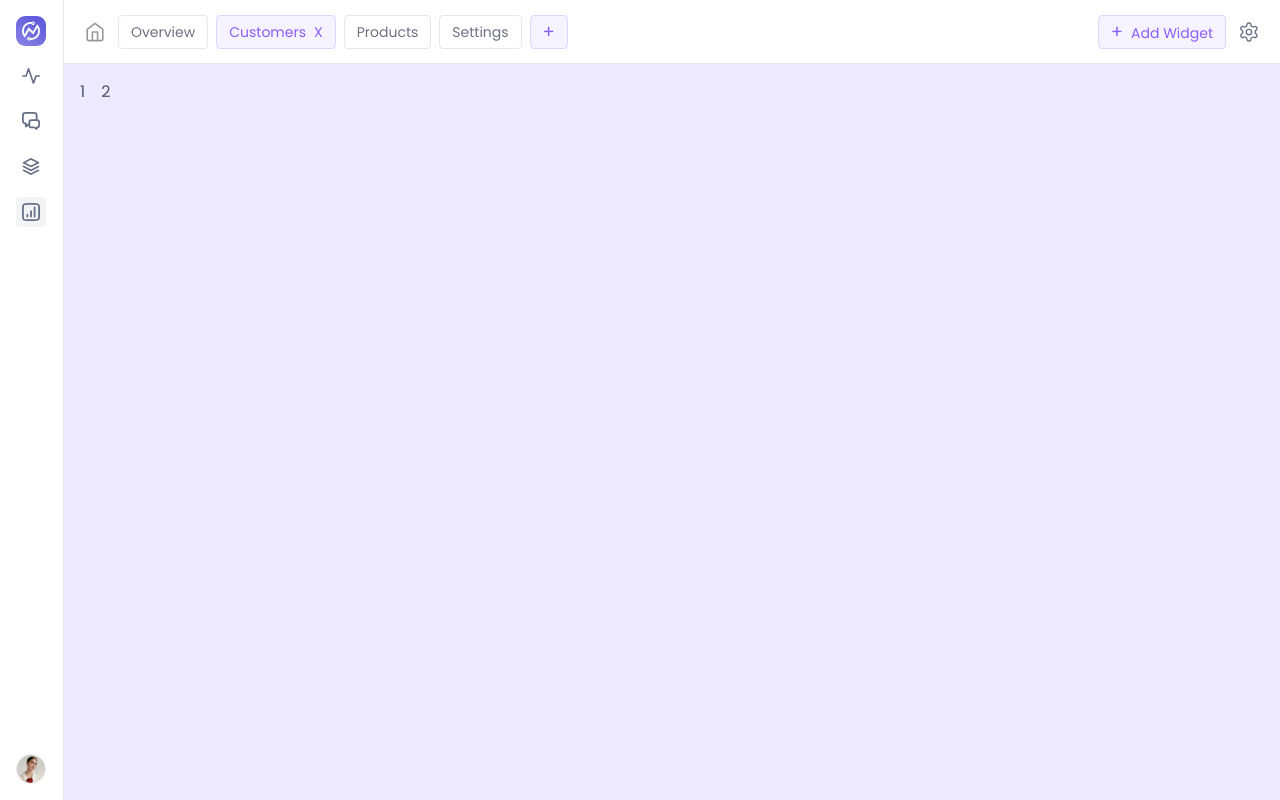
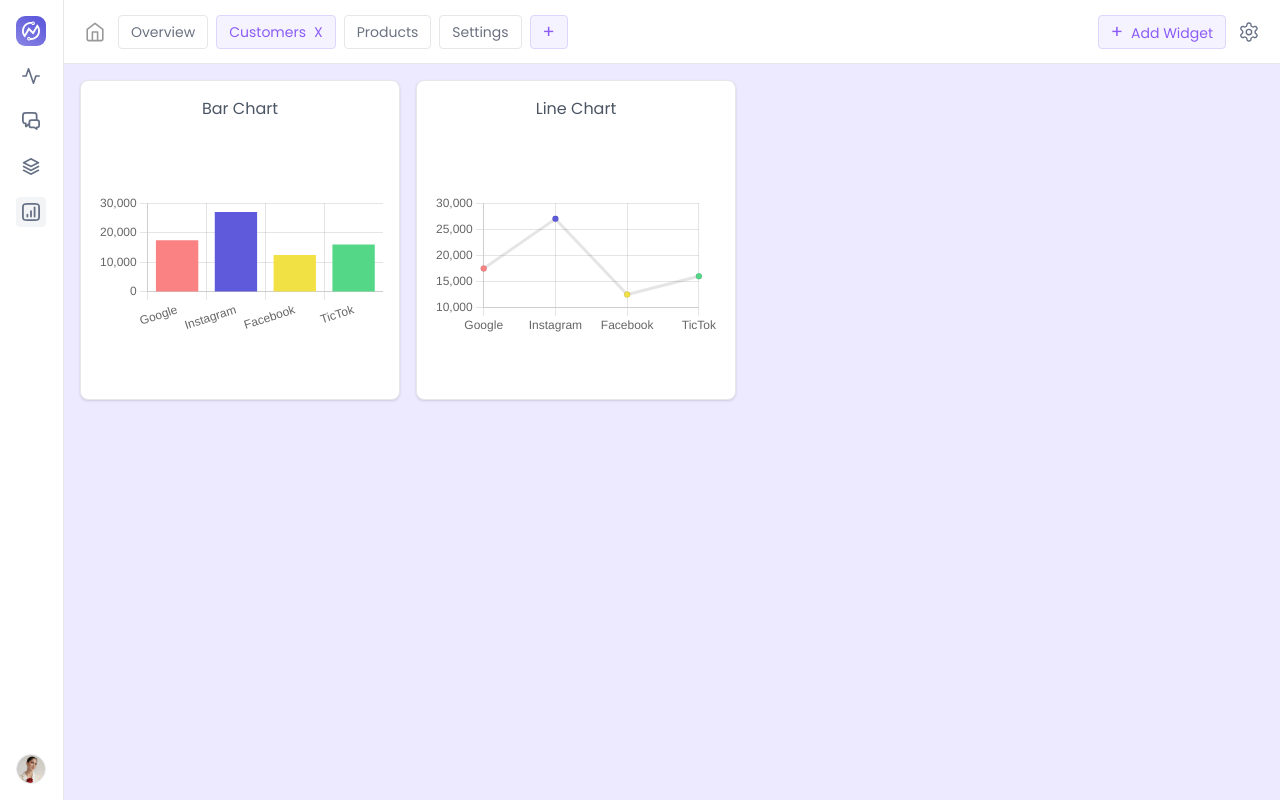
Before and after one commit to SaurabhTiwari4093/crux-assignment-frontend, a React (Create React App) app: page / in a window 1280 px wide. Built offline with nearby package versions, Linux system fonts and the light colour scheme.

Commit message:
Able to add charts

```diff
--- a/src/App.js
+++ b/src/App.js
@@ -6,16 +6,16 @@ import AddWidget from "./components/addWidget";
 
 function App() {
   const [addWidget, setAddWidget] = useState(false);
-  const [widgetList,setWidgetList] = useState([1,2]);
+  const [widgetList, setWidgetList] = useState(["bar", "line"]);
 
   return (
     <div className="text-gray-600 bg-violet-100 h-screen">
       {
-        addWidget ? <AddWidget setAddWidget={setAddWidget} widgetList={widgetList} setWidgetList={setWidgetList}/> : <></>
+        addWidget ? <AddWidget setAddWidget={setAddWidget} widgetList={widgetList} setWidgetList={setWidgetList} /> : <></>
       }
       <Sidebar />
       <Navbar setAddWidget={setAddWidget} />
-      <Home widgetList={widgetList}/>
+      <Home widgetList={widgetList} />
     </div>
   );
 }
--- a/src/Home.js
+++ b/src/Home.js
@@ -1,4 +1,5 @@
-import React from 'react'
+import React from 'react';
+import ChartContainer from './components/chartContainer';
 
 export default function Home({ widgetList }) {
     return (
@@ -6,7 +7,7 @@ export default function Home({ widgetList }) {
             <div className="p-4 flex gap-4 flex-wrap">
                 {widgetList.map((value, key) => (
                     <div key={key}>
-                        {value}
+                        <ChartContainer chartType={value} />
                     </div>
                 ))}
             </div>
--- a/src/components/addWidget.js
+++ b/src/components/addWidget.js
@@ -1,4 +1,4 @@
-import React from 'react';
+import { useState } from 'react';
 import ModelHeader from "../images/model-header.svg";
 import Clock from "../images/clock.svg";
 import Chart1 from "../images/chart1.svg";
@@ -7,14 +7,14 @@ import Chart3 from "../images/chart3.svg";
 import ChartContainer from './chartContainer';
 
 export default function AddWidget({ setAddWidget, widgetList, setWidgetList }) {
+    const [chartType, setChartType] = useState("pie");
 
     const closeAddWidget = () => {
         setAddWidget(false);
     }
 
     const addWidgetToList = () => {
-        const newItem = widgetList.length + 1;
-        setWidgetList([...widgetList, newItem]);
+        setWidgetList([...widgetList, chartType]);
         setAddWidget(false);
     }
 
@@ -32,11 +32,11 @@ export default function AddWidget({ setAddWidget, widgetList, setWidgetList }) {
                             <div className='text-gray-500 text-sm'>Manage the glossary of terms of your Database.</div>
                         </div>
                     </div>
-                    <input defaultValue="Reusability scores" type="text" className='w-full mt-4 md:mt-0 md:w-1/3 border py-1 px-2 rounded text-gray-500 outline-none' placeholder='Title of widget' />
+                    <input defaultValue="Platform Orders" type="text" className='w-full mt-4 md:mt-0 md:w-1/3 border py-1 px-2 rounded text-gray-500 outline-none' placeholder='Title of widget' />
                 </div>
                 <div className='w-full p-4 grid grid-cols-3 gap-4'>
                     <div className='col-span-3 md:col-span-2 p-4 md:h-[400px] rounded-lg bg-violet-50 border border-violet-100 flex justify-center items-center'>
-                        <ChartContainer />
+                        <ChartContainer chartType={chartType} />
                     </div>
                     <div className='col-span-3 md:col-span-1 h-full flex flex-col justify-between'>
                         <div className='flex flex-col gap-2'>
--- a/src/components/chartContainer.js
+++ b/src/components/chartContainer.js
@@ -10,7 +10,7 @@ import TableChart from "./charts/tableChart";
 
 Chart.register(CategoryScale);
 
-export default function ChartContainer() {
+export default function ChartContainer({ chartType }) {
     const [chartData, setChartData] = useState({
         labels: Data.map((data) => data.platform),
         datasets: [
@@ -29,11 +29,11 @@ export default function ChartContainer() {
 
     return (
         <div className="rounded-lg bg-white h-80 w-full md:w-80 border shadow p-4">
-            {/* <PieChart chartData={chartData}/> */}
-            <BarChart chartData={chartData}/>
-            {/* <LineChart chartData={chartData}/> */}
-            {/* <SummaryChart data={Data} /> */}
-            {/* <TableChart data={Data}/> */}
+            {chartType === 'pie' && <PieChart chartData={chartData} />}
+            {chartType === 'bar' && <BarChart chartData={chartData} />}
+            {chartType === 'line' && <LineChart chartData={chartData} />}
+            {chartType === 'summary' && <SummaryChart data={Data} />}
+            {chartType === 'table' && <TableChart data={Data} />}
         </div>
     );
 }
--- a/src/components/charts/pieChart.js
+++ b/src/components/charts/pieChart.js
@@ -5,7 +5,7 @@ function PieChart({ chartData }) {
     return (
         <div className="w-full h-full">
             <h2 className="text-center">Pie Chart</h2>
-            <div className="w-full h-full flex justify-center items-center">
+            <div className="w-full h-full flex justify-center items-center px-6">
                 <Pie data={chartData} />
             </div>
         </div>
--- a/src/components/charts/tableChart.js
+++ b/src/components/charts/tableChart.js
@@ -8,15 +8,15 @@ export default function TableChart({ data }) {
         <table className='w-full'>
           <thead className='w-full'>
             <tr>
-              <th>Platform</th>
-              <th>No. of Orders</th>
+              <th className='border p-1'>Platform</th>
+              <th className='border p-1'>No. of Orders</th>
             </tr>
           </thead>
           <tbody className='w-full'>
             {data.map((item, index) => (
               <tr key={index}>
-                <td>{item.platform}</td>
-                <td>{item.noOfOrder}</td>
+                <td className='border p-0.5'>{item.platform}</td>
+                <td className='border p-0.5'>{item.noOfOrder}</td>
               </tr>
             ))}
           </tbody>
```
